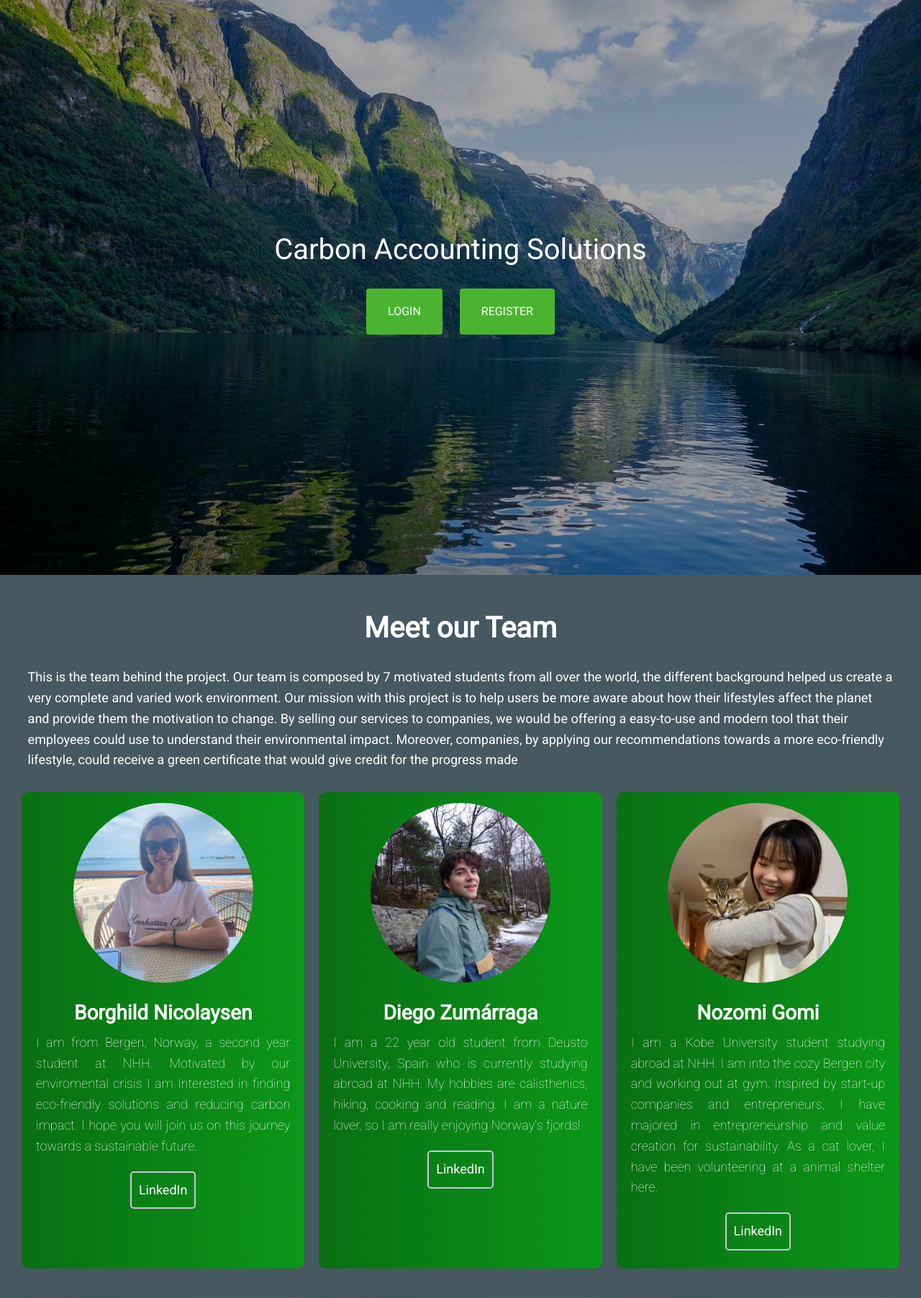
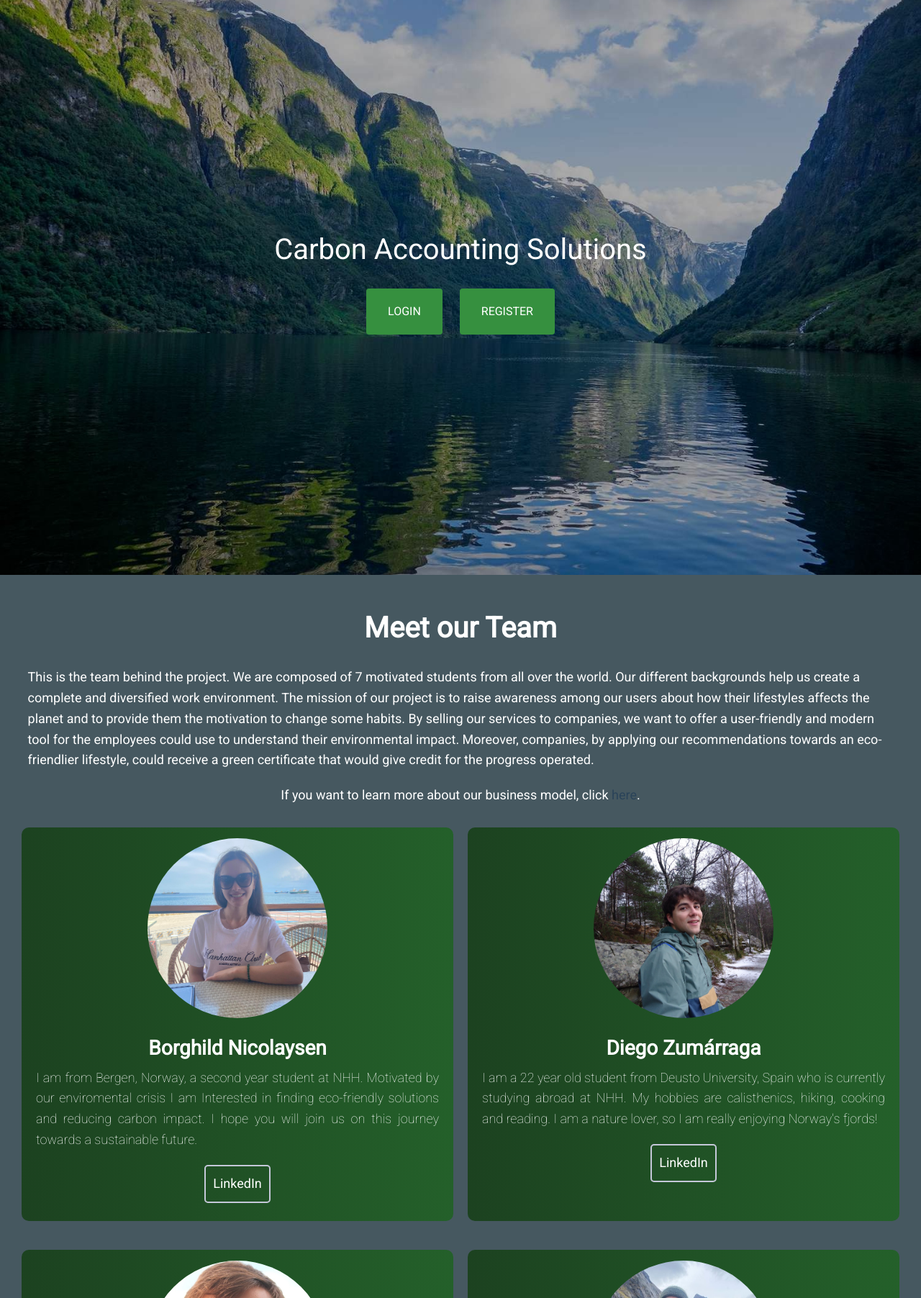
Before and after one commit to eklass3/NHH-FOR19-Group3, a Flask app: page / in a window 1280 px wide. Shown: the part 112-1916 px from the top of the page at 72% size. Run offline with Flask 2, Linux system fonts and the light colour scheme; some libraries are stand-ins or nearby versions.

Commit message:
colors and text

```diff
--- a/static/home.css
+++ b/static/home.css
@@ -78,7 +78,7 @@ p {
 
 .btn {
   z-index: 1; /* Make sure the buttons appear above the ::after pseudo-element */
-  background-color: #4ab430;
+  background-color: #36903f;
   color: white;
   padding: 20px 30px;
   margin: 10px;
@@ -89,7 +89,7 @@ p {
 }
 
 .btn:hover {
-  background-color: #398b2f;
+  background-color: #36903f;
 }
 /* Section developers */
 .section_developers {
@@ -102,7 +102,7 @@ p {
 }
 .developers .box {
   flex: 1;
-  background: linear-gradient(to right, #096f13, #0b9719);;
+  background: linear-gradient(to right, #1c4220, #24602a);;
   border-radius: 10px;
   margin: 20px 10px;
   padding: 15px 20px;
--- a/templates/home.html
+++ b/templates/home.html
@@ -14,13 +14,15 @@
 </section>
 
 <!-- Developers -->
+
 <section class="section_developers" style="text-align: center;">
   <div class="container">
     <div class="developers" style="display: grid; place-items: center;">
       <h1 style="margin-bottom: 20px;">Meet our Team</h1>
-      <p style="color:white; width: 97%; text-align: left;">This is the team behind the project. Our team is composed by 7 motivated students from all over the world, the different background helped us create a very complete and varied work environment. Our mission with this project is to help users be more aware about how their lifestyles affect the planet and provide them the motivation to change. By selling our services to companies, we would be offering a easy-to-use and modern tool that their employees could use to understand their environmental impact. Moreover, companies, by applying our recommendations towards a more eco-friendly lifestyle, could receive a green certificate that would give credit for the progress made</p>
+      <p style="color:white; width: 97%; text-align: left;">This is the team behind the project. We are composed of 7 motivated students from all over the world. Our different backgrounds help us create a complete and diversified work environment. The mission of our project is to raise awareness among our users about how their lifestyles affects the planet and to provide them the motivation to change some habits. By selling our services to companies, we want to offer a user-friendly and modern tool for the employees could use to understand their environmental impact. Moreover, companies, by applying our recommendations towards an eco-friendlier lifestyle, could receive a green certificate that would give credit for the progress operated. </p>
+      <p
+      style="color:white;" >If you want to learn more about our business model, click <a href="#">here</a>.</p>
     </div>
-
 
     <div class="developers">
         <div class="box">
@@ -41,15 +43,7 @@
             <a class="btn_developers" href="#"  target="_blank">LinkedIn</a>
           </div>
         </div>
-        <div class="box">
-          <img src="/static/Nozomi.jpg" alt="" class="img_profile">
-          <h3>Nozomi Gomi</h3>
-          <p>  I am a Kobe University student studying abroad at NHH. I am into the cozy Bergen city and working out at gym. Inspired by start-up companies and entrepreneurs, I have majored in entrepreneurship and value creation for sustainability. As a cat lover, I have been volunteering at a animal shelter here.
-          </p>
-          <div class="section_container_buttons_developers">
-            <a class="btn_developers" href="https://www.linkedin.com/in/nozomi-gomi-28909427b/"  target="_blank">LinkedIn</a>
-          </div>
-        </div>
+
     </div>
 
     <div class="developers">
@@ -71,15 +65,7 @@
           <a class="btn_developers" href="https://www.linkedin.com/in/fiona-alyssa-m%C3%BCller-3b1b81266"  target="_blank">LinkedIn</a>
         </div>
       </div>
-      <div class="box">
-        <img src="static/icons/WhatsApp Image 2024-03-04 à 17.15.20_6240250f.jpg" alt="" class="img_profile">
-        <h3>Our Cat</h3>
-        <p>  Lorem ipsum dolor sit amet consectetur adipisicing elit. Nulla quia repellat omnis? Odit enim hic atque dolorem iste natus inventore perspiciatis vitae dolore animi veritatis aut nemo unde similique, officia reiciendis ex architecto voluptates soluta ab tempore facilis quisquam cum.
-        </p>
-        <div class="section_container_buttons_developers">
-          <a class="btn_developers" href="#"  target="_blank">LinkedIn</a>
-        </div>
-      </div>
+
   </div>
     <div class="developers">
       <div class="box">
@@ -99,10 +85,30 @@
         <div class="section_container_buttons_developers">
           <a class="btn_developers" href="https://www.linkedin.com/in/mirei-okabayashi-51054a298/"  target="_blank">LinkedIn</a>
         </div>
-
       </div>
 
   </div>
+
+  <div>
+    <div class="developers">
+      <div class="box">
+        <img src="/static/Nozomi.jpg" alt="" class="img_profile">
+        <h3>Nozomi Gomi</h3>
+        <p>  I am a Kobe University student studying abroad at NHH. I am into the cozy Bergen city and working out at gym. Inspired by start-up companies and entrepreneurs, I have majored in entrepreneurship and value creation for sustainability. As a cat lover, I have been volunteering at a animal shelter here.
+        </p>
+        <div class="section_container_buttons_developers">
+          <a class="btn_developers" href="https://www.linkedin.com/in/nozomi-gomi-28909427b/"  target="_blank">LinkedIn</a>
+        </div>
+      </div>
+      <div class="box">
+        <img src="static/image.png" alt="" class="img_profile">
+        <h3>Our Mascot</h3>
+        <p>  Lorem ipsum dolor sit amet consectetur adipisicing elit. Nulla quia repellat omnis? Odit enim hic atque dolorem iste natus inventore perspiciatis vitae dolore animi veritatis aut nemo unde similique, officia reiciendis ex architecto voluptates soluta ab tempore facilis quisquam cum.
+        </p>
+        <div class="section_container_buttons_developers">
+          <a class="btn_developers" href="#"  target="_blank">LinkedIn</a>
+        </div>
+    </div>
   </div>
 </section>
 
```
Also changed, not shown: static/icons/WhatsApp Image 2024-03-04 à 17.15.20_6240250f.jpg (deleted), static/image.png (added).
